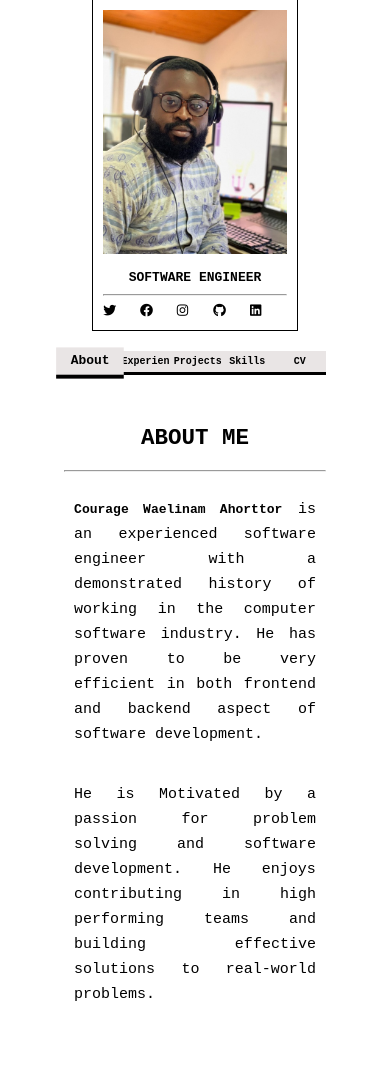
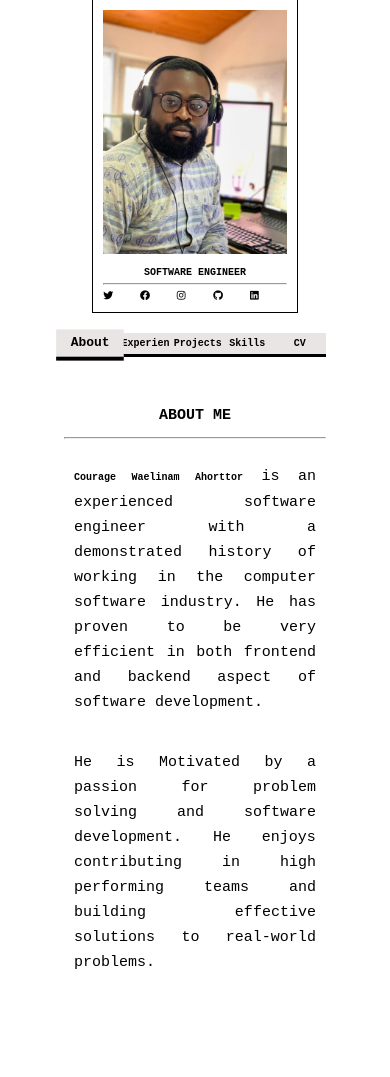
Before and after one commit to courageWae/portfolio-v2, a PHP site: page /html/index.html in a window 390 px wide. Shown: the part 69-1146 px from the top of the page. After the commit the page ends 1038 px from the top, so only its background shows below. Run offline with PHP 8.4, Linux system fonts and the light colour scheme.

Commit message:
finial commit

```diff
--- a/files/index.css
+++ b/files/index.css
@@ -381,9 +381,9 @@ nav div:hover, .active
 
 
 
-@media only screen and (max-width : 400px){
+@media (max-width : 400px){
     body{
-      font-size : 15px;
+      font-size : 10px;
       text-align: justify;
     }
 
@@ -410,12 +410,12 @@ nav div:hover, .active
 
     a{
         text-decoration: none;
-        font-size: 13px;
+        font-size: 10px;
         font-weight: bold;
         color :black;
     }
     strong{
-        font-size : 13px;
+        font-size : 10px;
     }
     .icon{
         color : green;
```
